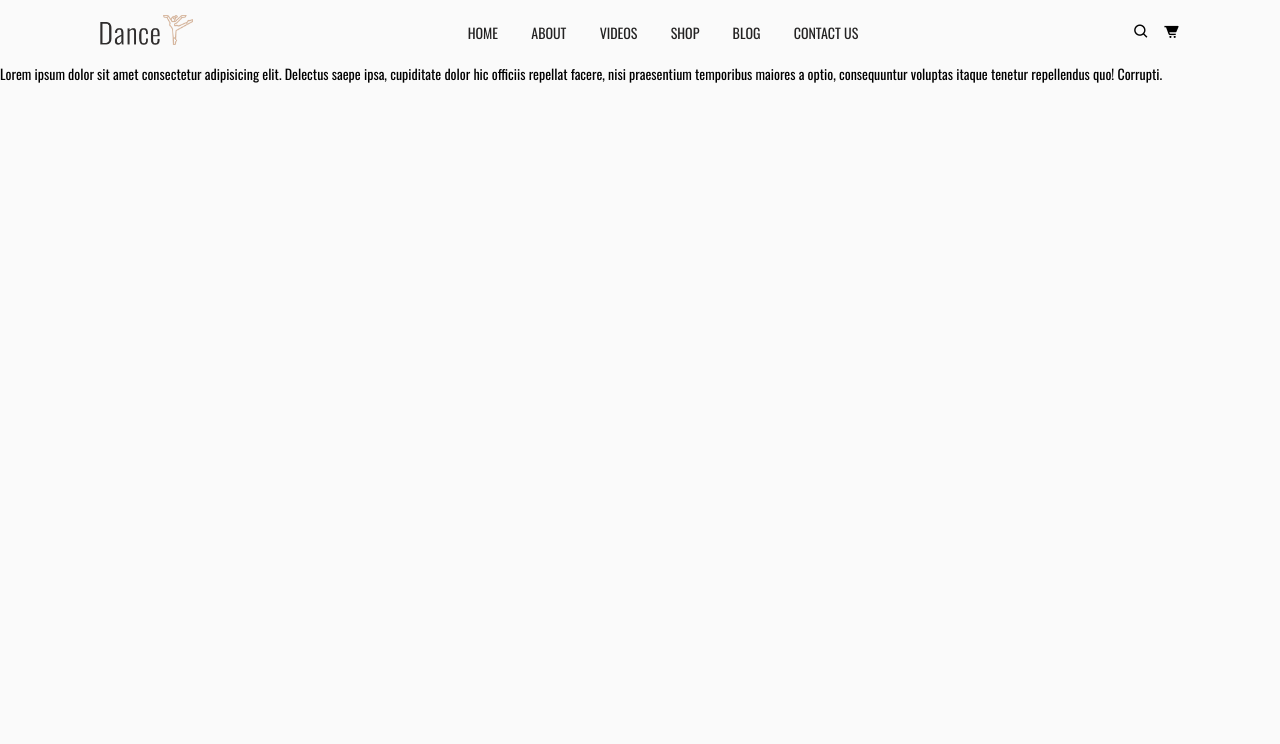
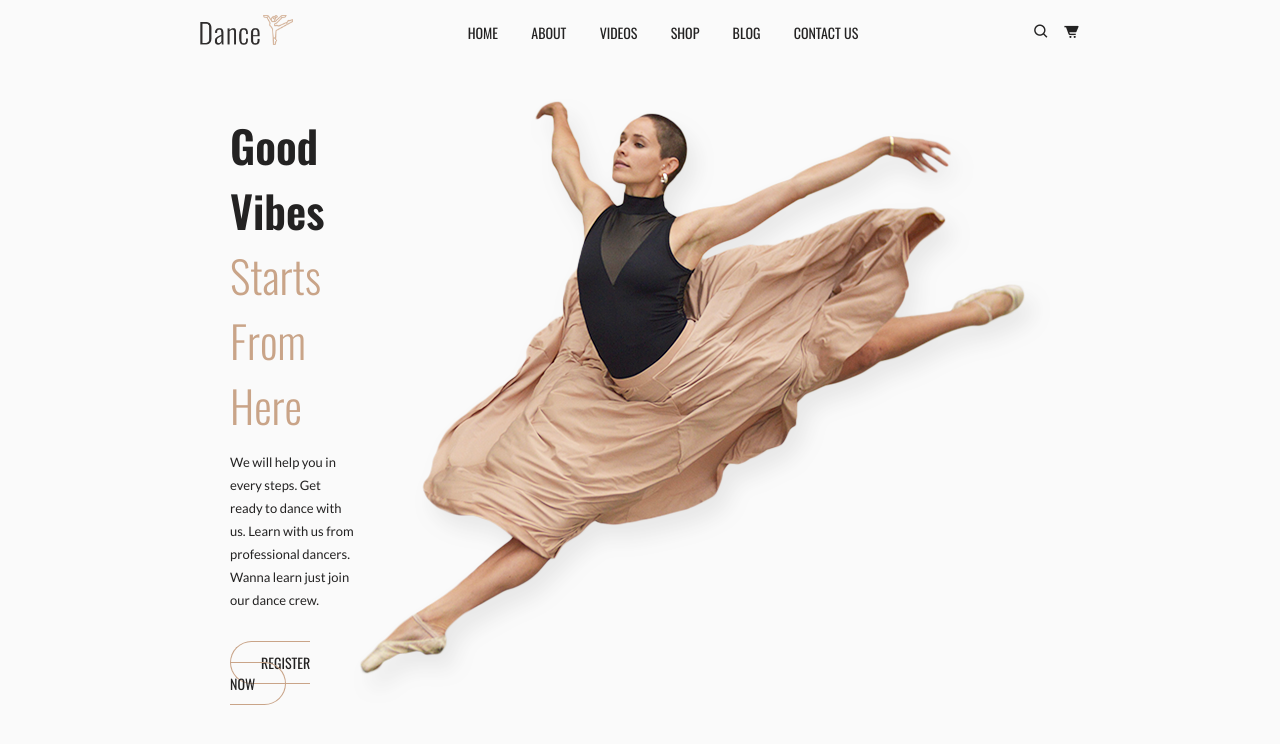
Before and after one commit to chahidhadifi/dance-studio-website, a plain HTML site: page index.html in a window 1280 px wide. Drawn offline with nearby package versions, Linux system fonts and the light colour scheme.

Commit message:
add hero section

```diff
--- a/app/scss/_globals.scss
+++ b/app/scss/_globals.scss
@@ -12,6 +12,7 @@ html {
 body {
   font-size: $font-md;
   font-family: "Oswald";
+  color: $color-0;
   margin: 0;
   padding: 0;
   background-color: #fafafa;
@@ -21,6 +22,11 @@ a {
   text-decoration: none;
   color: $color-0;
   font-size: $font-md;
+}
+
+p {
+  margin: 0;
+  padding: 0;
 }
 
 .flex {
@@ -36,8 +42,41 @@ a {
 }
 
 .container {
-  padding-left: 100px;
-  padding-right: 100px;
+  padding-left: 200px;
+  padding-right: 200px;
+}
+
+.button {
+  cursor: pointer;
+  text-transform: uppercase;
+  border: 1px solid $color-1;
+  padding: 10px 30px;
+  border-radius: 25px;
+  transition: all 200ms ease-in-out;
+
+  &:hover {
+    background-color: $color-1;
+    color: #fafafa;
+  }
+}
+
+.title-1 {
+  text-transform: capitalize;
+  font-size: 44px;
+  font-weight: 600;
+}
+
+.title-2 {
+  text-transform: capitalize;
+  font-size: 44px;
+  color: $color-1;
+  font-weight: 300;
+}
+
+.paragraph {
+  font-family: "Lato";
+  font-size: 13px;
+  line-height: 1.77;
 }
 
 .hide-for-mobile {
--- a/app/scss/_header.scss
+++ b/app/scss/_header.scss
@@ -3,6 +3,8 @@
     padding-left: 40px;
     padding-right: 40px;
   }
+
+  cursor: default;
 
   &__nav {
     padding-top: 15px;
--- /dev/null
+++ b/app/scss/_hero.scss
@@ -0,0 +1,21 @@
+.hero {
+  @include breakpoint-down(medium) {
+    padding-left: 40px;
+    padding-right: 40px;
+  }
+
+  padding-left: 230px;
+  padding-right: 230px;
+  padding-top: 50px;
+
+  &__text {
+    width: 350px;
+    p:nth-child(2) {
+      margin-top: 13px;
+      margin-bottom: 40px;
+    }
+  }
+
+  &__image {
+  }
+}
--- a/app/scss/style.scss
+++ b/app/scss/style.scss
@@ -3,3 +3,4 @@
 @import "globals";
 @import "header";
 @import "animations";
+@import "hero";
--- a/index.html
+++ b/index.html
@@ -71,12 +71,24 @@
       </div>
     </div>
 
-    <p>
-      Lorem ipsum dolor sit amet consectetur adipisicing elit. Delectus saepe
-      ipsa, cupiditate dolor hic officiis repellat facere, nisi praesentium
-      temporibus maiores a optio, consequuntur voluptas itaque tenetur
-      repellendus quo! Corrupti.
-    </p>
+    <!-- hero section -->
+    <section class="hero container flex flex-ai-c flex-jc-sb">
+      <div class="hero__text">
+        <p class="title-1">
+          good vibes <br />
+          <span class="title-2">starts from here</span>
+        </p>
+        <p class="paragraph">
+          We will help you in every steps. Get ready to dance with us. Learn
+          with us from professional dancers. Wanna learn just join our dance
+          crew.
+        </p>
+        <a class="button">register now</a>
+      </div>
+      <div class="hero__image">
+        <img src="/images/hero-image.png" alt="hero-image" />
+      </div>
+    </section>
 
     <!-- js -->
     <script src="app/js/script.js"></script>
```
Also changed, not shown: app/css/style.css, images/hero-image.png (added), 1 other file.
